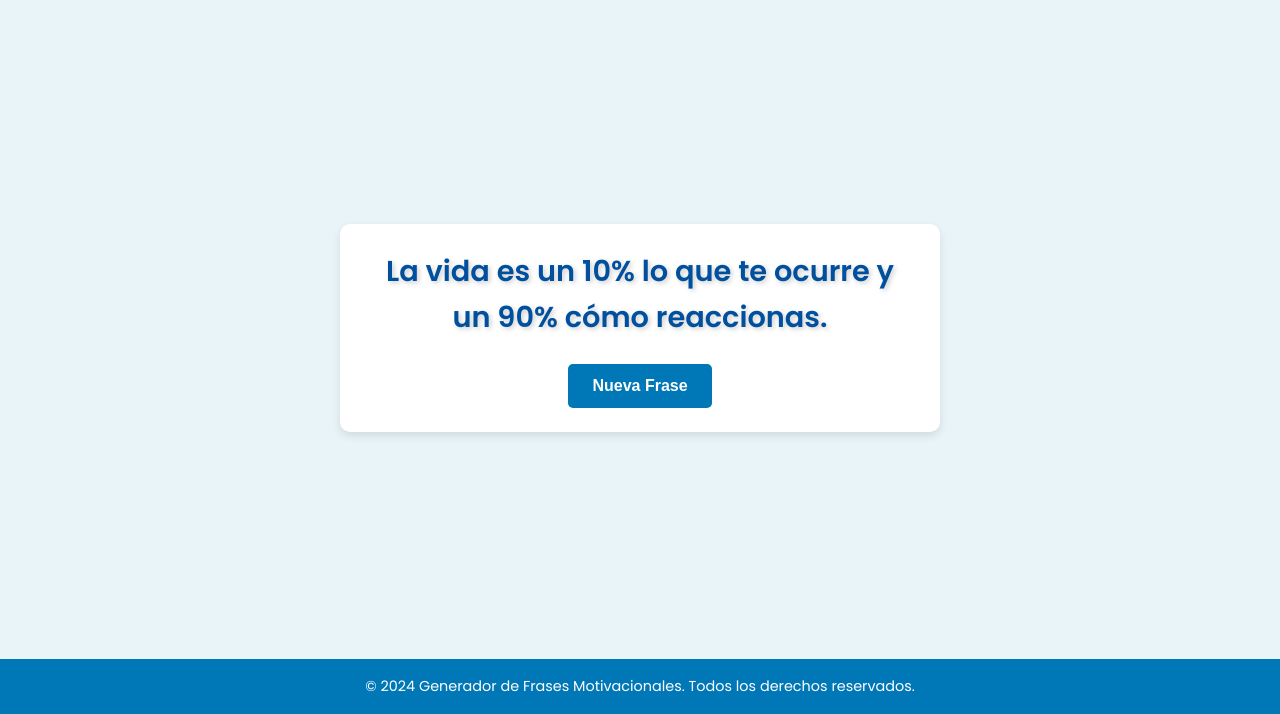
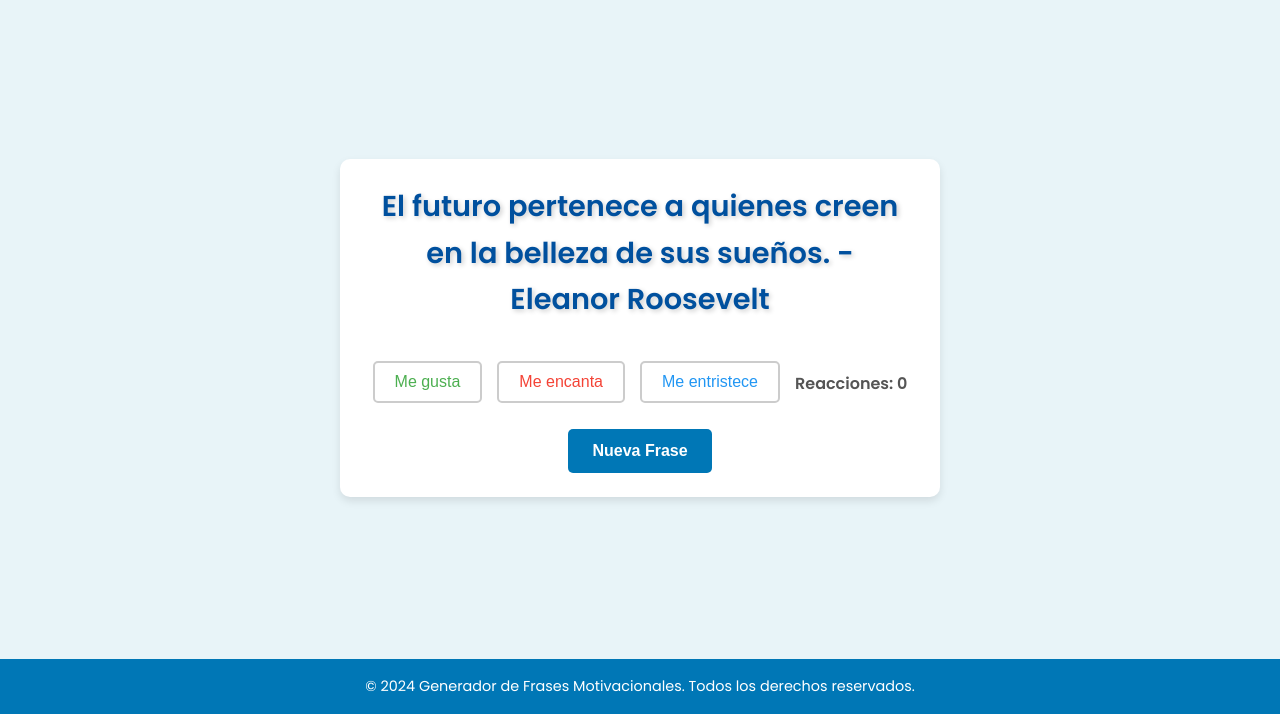
Before and after one commit to JPablo82965/miniProyecto, a plain HTML site: page index.html in a window 1280 px wide. Both pictures are taken after a click on the button "Nueva Frase". Shown: the part 86-800 px from the top of the page. Drawn offline with Linux system fonts and the light colour scheme.

Commit message:
Agregando reacciones, y cambiando la apariencia y estructura de las tarjetas (frases); agregando archivo README.md para el proyecto

```diff
--- a/css/styles.css
+++ b/css/styles.css
@@ -46,11 +46,13 @@ body {
     box-shadow: 0 4px 8px rgba(0, 0, 0, 0.1);
     text-align: center;
     max-width: 600px;
+    width: 100%;
     transition: all 0.3s ease;
-}
-
-.quote-container:hover {
-    transform: scale(1.05);
+    display: flex;
+    flex-direction: column;
+    align-items: center;
+    /* align-content: center; */
+    max-height: 30vw;
 }
 
 .quote {
@@ -59,6 +61,7 @@ body {
     margin-bottom: 1.5rem;
     color: #00509e;
     text-shadow: 2px 2px 5px rgba(0, 0, 0, 0.2);
+    min-height: 12vw;
 }
 
 /* Button */
@@ -72,6 +75,7 @@ body {
     border-radius: 5px;
     cursor: pointer;
     transition: background-color 0.3s ease;
+    margin-top: 1rem;
 }
 
 .button:hover {
@@ -86,3 +90,45 @@ body {
     padding: 1rem 0;
     font-size: 0.9rem;
 }
+
+/* Estilos para las reacciones */
+.reactions {
+    display: flex;
+    justify-content: center;
+    gap: 15px;
+    margin-bottom: 10px; /* Añadido espacio entre las reacciones y el contador */
+}
+
+.reaction-button {
+    background: none;
+    border: 2px solid #ccc;
+    border-radius: 5px;
+    padding: 10px 20px;
+    font-size: 1em;
+    cursor: pointer;
+    transition: background-color 0.3s ease;
+}
+
+.reaction-button:hover {
+    background-color: #f0f0f0;
+}
+
+.reaction-button.like {
+    color: #4CAF50;
+}
+
+.reaction-button.love {
+    color: #f44336;
+}
+
+.reaction-button.sad {
+    color: #2196F3;
+}
+
+.reaction-count {
+    margin-top: 10px;
+    font-size: 1em;
+    font-weight: bold;
+    color: #555;
+    display: block; /* Asegura que el contador se muestre debajo de las reacciones */
+}
--- a/index.html
+++ b/index.html
@@ -17,9 +17,13 @@
 
     <main class="main">
         <div class="quote-container">
-            <p id="quote" class="quote">
-                "El éxito es la suma de pequeños esfuerzos repetidos cada día."
-            </p>
+            <p class="quote">"La vida es 10% lo que nos sucede y 90% cómo reaccionamos ante ello." - Charles R. Swindoll</p>
+            <div class="reactions">
+                <button class="reaction-button like"><i class="fa fa-thumbs-up"></i> Me gusta</button>
+                <button class="reaction-button love"><i class="fa fa-heart"></i> Me encanta</button>
+                <button class="reaction-button sad"><i class="fa fa-frown"></i> Me entristece</button>
+                <span class="reaction-count">Reacciones: 0</span>
+            </div>
             <button id="generate-quote" class="button">Nueva Frase</button>
         </div>
     </main>
--- a/js/main.js
+++ b/js/main.js
@@ -1,17 +1,45 @@
-const quotes = [
-    "El éxito es la suma de pequeños esfuerzos repetidos cada día.",
-    "No importa lo lento que avances, siempre y cuando no te detengas.",
-    "Cree en ti mismo y todo será posible.",
-    "Cada día es una nueva oportunidad para ser mejor.",
-    "Los sueños no funcionan a menos que tú lo hagas.",
-    "La única manera de hacer un gran trabajo es amar lo que haces.",
-    "La vida es un 10% lo que te ocurre y un 90% cómo reaccionas."
-];
+document.addEventListener("DOMContentLoaded", function () {
+    // Lista de frases motivacionales
+    const quotes = [
+        "La vida es 10% lo que nos sucede y 90% cómo reaccionamos ante ello. - Charles R. Swindoll",
+        "No hay atajos para llegar a los lugares que realmente merecen la pena. - Beverly Sills",
+        "El éxito no es el final, el fracaso no es fatal: lo que cuenta es el valor para continuar. - Winston Churchill",
+        "Nuestra mayor debilidad radica en rendirnos. La forma más segura de tener éxito es intentarlo una vez más. - Thomas Edison",
+        "Cree en ti mismo y en lo que eres. Sé consciente de que hay algo dentro de ti que es más grande que cualquier obstáculo. - Christian D. Larson",
+        "El único límite para nuestra realización de mañana son nuestras dudas de hoy. - Franklin D. Roosevelt",
+        "El futuro pertenece a quienes creen en la belleza de sus sueños. - Eleanor Roosevelt"
+    ];
 
-const quoteElement = document.getElementById('quote');
-const button = document.getElementById('generate-quote');
+    const quoteText = document.querySelector(".quote");
+    const generateButton = document.querySelector("#generate-quote");
 
-button.addEventListener('click', () => {
-    const randomIndex = Math.floor(Math.random() * quotes.length);
-    quoteElement.textContent = quotes[randomIndex];
+    if (generateButton && quoteText) {
+        generateButton.addEventListener("click", () => {
+            // Seleccionar una frase aleatoria y actualizar el contenido
+            const randomIndex = Math.floor(Math.random() * quotes.length);
+            const newQuote = quotes[randomIndex];
+            quoteText.textContent = newQuote;
+        });
+    } else {
+        console.error("Error: No se pudo encontrar el botón o el área de texto para la frase.");
+    }
+
+    // Manejo de los botones de reacción
+    const reactionButtons = document.querySelectorAll(".reaction-button");
+    const reactionCount = document.querySelector(".reaction-count");
+
+    if (reactionCount) {
+        reactionButtons.forEach(button => {
+            button.addEventListener("click", (event) => {
+                // Cambiar el color del botón para indicar que se hizo clic
+                button.style.backgroundColor = "#ddd";
+
+                // Actualizar el contador de reacciones
+                let currentCount = parseInt(reactionCount.innerText.split(":")[1].trim()) || 0;
+                reactionCount.innerText = `Reacciones: ${currentCount + 1}`;
+            });
+        });
+    } else {
+        console.error("Error: No se encontró el contador de reacciones.");
+    }
 });
```
Also changed, not shown: 1 other file.
